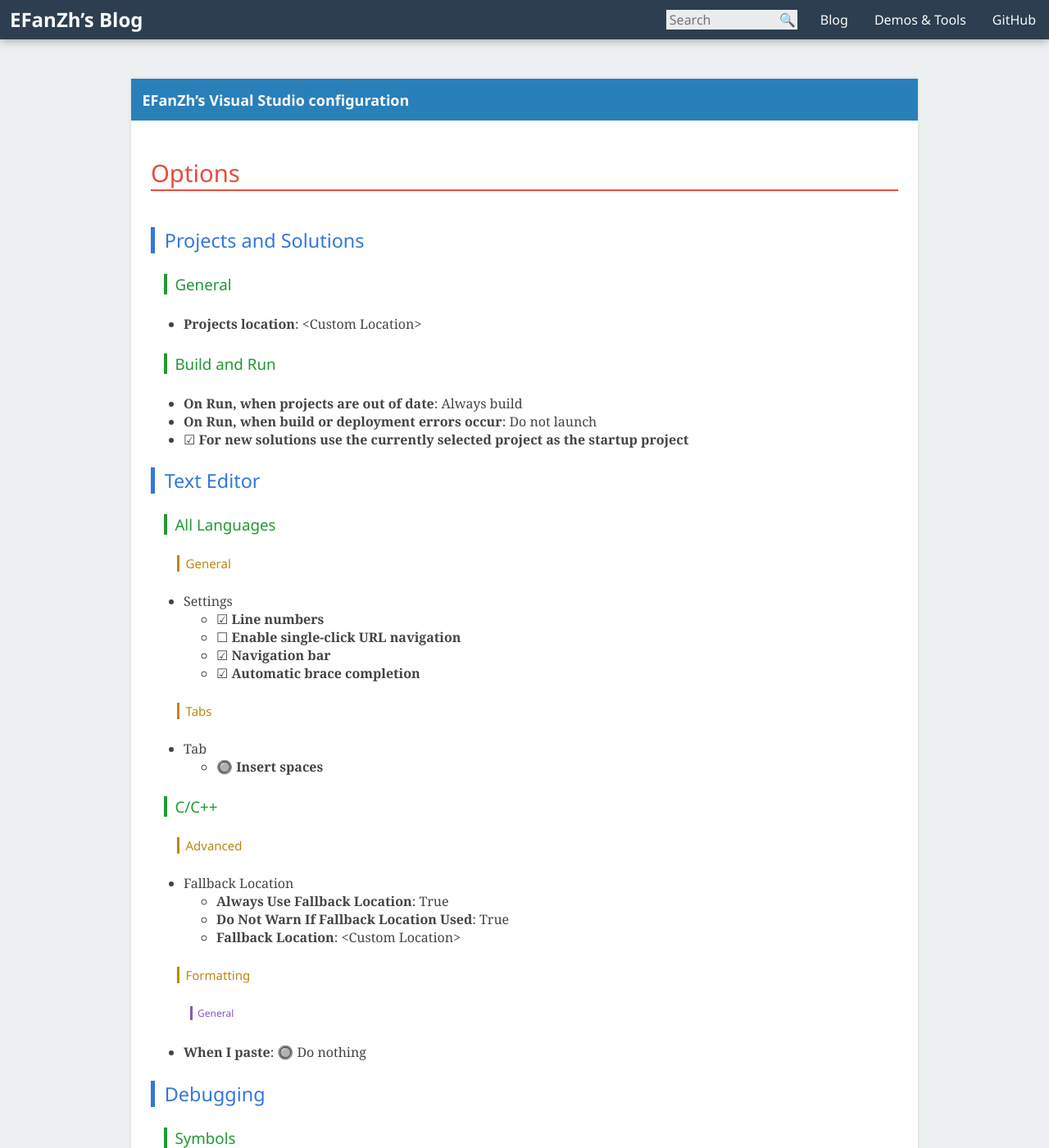
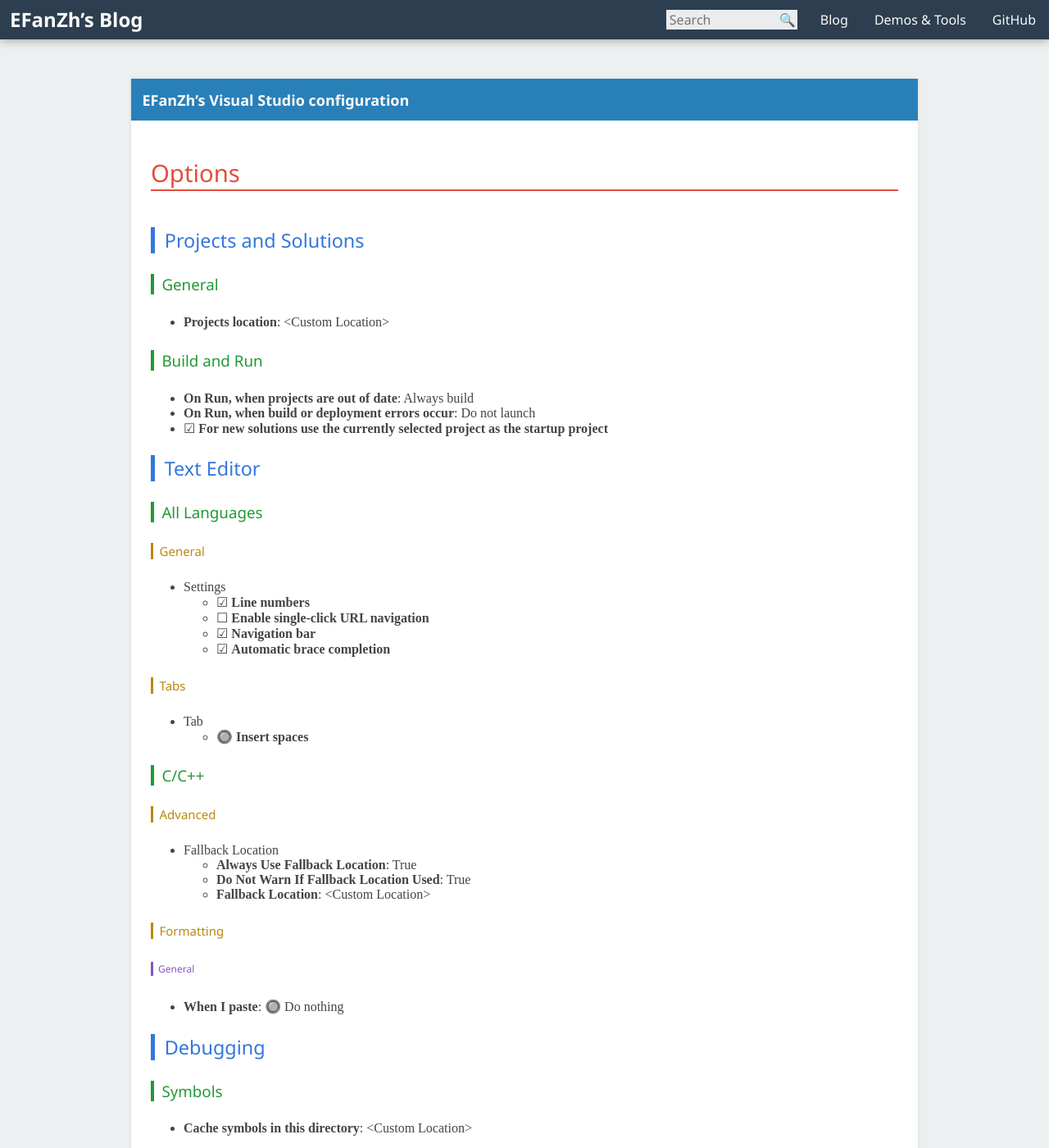
Before and after one commit to fuzeyi/efanzh.github.io, a Jekyll site: the page built from _posts/2015-07-26-visual-studio-configuration.md, in a window 1280 px wide and 1400 px high. Shown: the whole window at 82% size. Built offline with Jekyll 4.4.1, drawn with Linux system fonts in a browser that asks for light colours.

Commit message:
Modify style

```diff
--- a/stylesheets/common.css
+++ b/stylesheets/common.css
@@ -129,7 +129,7 @@
 {
     box-sizing: border-box;
     padding: 0 24px 8px;
-    font-family: "Minion Pro", "Cambria", "Segoe UI Symbol", "SimSun", sans-serif;
+    font-family: "Minion Pro", "Times New Roman", "Cambria", "Segoe UI Symbol", "SimSun", sans-serif;
     background-color: white;
     border-radius: 2px;
     box-shadow: 0 0 4px 0 rgba(0, 0, 0, 0.1);
@@ -181,21 +181,18 @@
 .post > h4
 {
     font-size: 18.75px;
-    margin-left: 16px;
     color: #293;
 }
 
 .post > h5
 {
     font-size: 15px;
-    margin-left: 32px;
     color: #b81;
 }
 
 .post > h6
 {
     font-size: 12px;
-    margin-left: 48px;
     color: #85b;
 }
 
```
